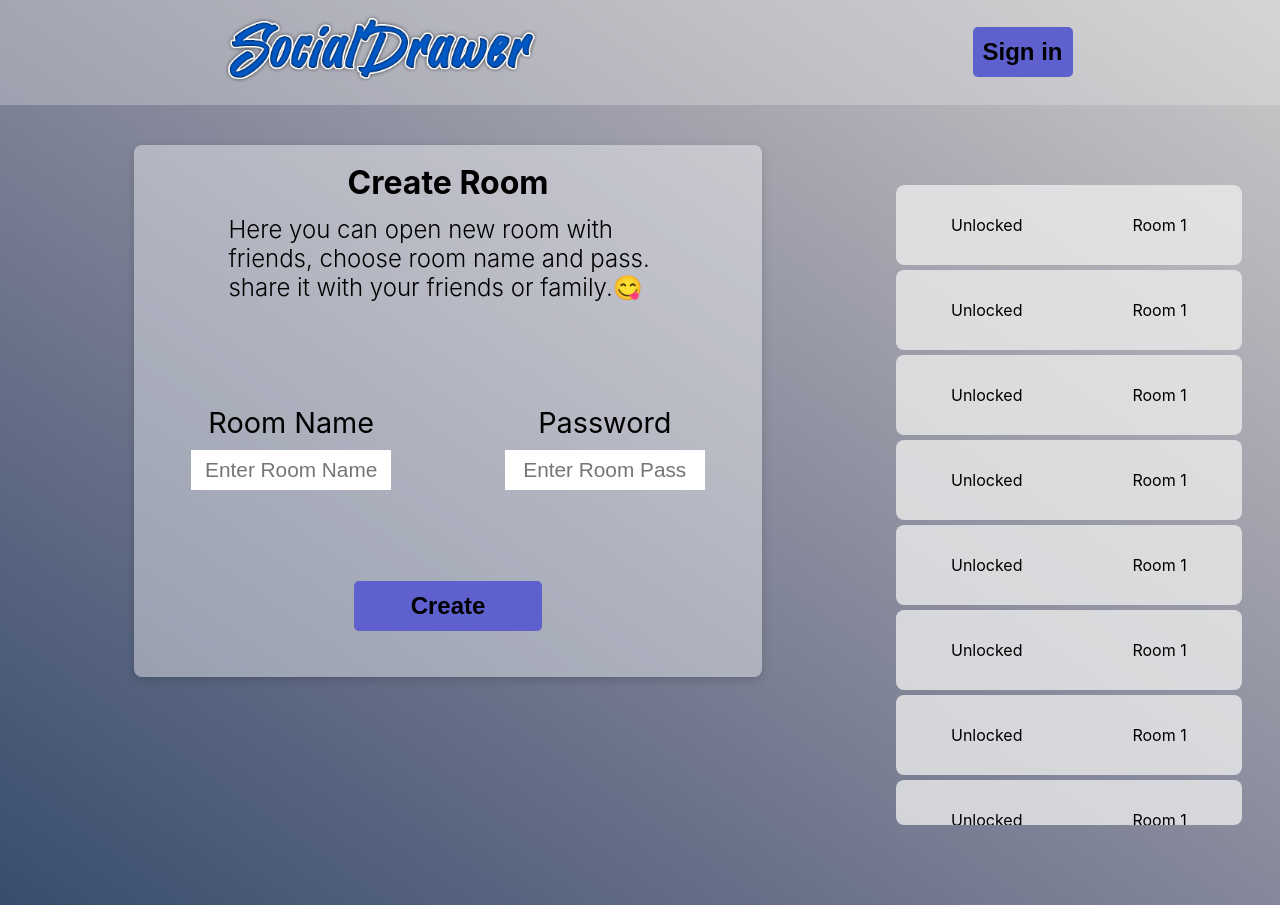
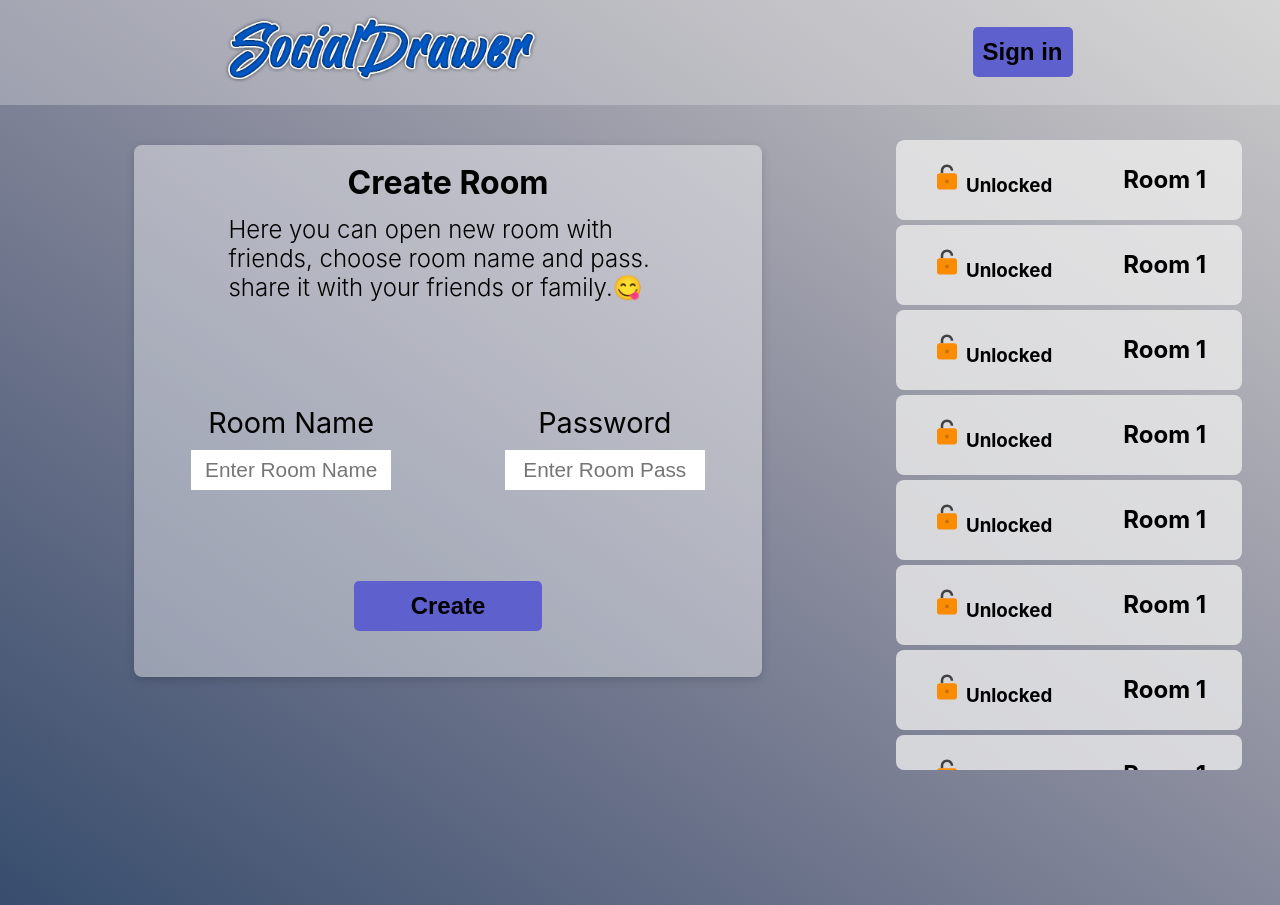
Before and after one commit to ORavid25/drawing-app, a React (Create React App) app: page /rooms in a window 1280 px wide. Built offline with nearby package versions, Linux system fonts and the light colour scheme.

Commit message:
finish roomDisplay UI

```diff
--- a/package.json
+++ b/package.json
@@ -8,6 +8,7 @@
     "@testing-library/user-event": "^13.5.0",
     "react": "^17.0.2",
     "react-dom": "^17.0.2",
+    "react-icons": "^4.3.1",
     "react-router-dom": "^6.2.1",
     "react-scripts": "5.0.0",
     "web-vitals": "^2.1.4"
--- a/src/components/RoomsDisplay.js
+++ b/src/components/RoomsDisplay.js
@@ -1,15 +1,16 @@
 import React from "react";
 import "../css/RoomsDisplay.css";
+import {FcLock,FcUnlock} from 'react-icons/fc';
 
 const RoomCard = () => {
   return (
     <div dir="rtl" className="card-container">
       <div className="roomName-container">
-        <p>Room 1</p>
+        <h2>Room 1</h2>
       </div>
       <div>
         {/* icon lock/unlocked */}
-        <p>Unlocked</p>
+        <h3>Unlocked <FcUnlock size={30}/></h3>
       </div>
     </div>
   );
--- a/src/css/RoomsDisplay.css
+++ b/src/css/RoomsDisplay.css
@@ -1,10 +1,10 @@
 .rooms-container{
+    min-width: 90%;
+    max-height: 90%;
+    border-radius:8px;
+    overflow: auto;
+}
 
-    min-width: 90%;
-    max-height: 80%;
-    border-radius:8px;
-    overflow-y: auto;
-}
 
 .card-container{
     display:flex;
--- a/src/index.css
+++ b/src/index.css
@@ -1,3 +1,11 @@
+html{
+    overflow-y:scroll;
+}
+::-webkit-scrollbar{
+    width:0px;
+    background:transparent;
+}
+
 body {
   margin: 0;
   font-family: -apple-system, BlinkMacSystemFont, 'Segoe UI', 'Roboto', 'Oxygen',
--- a/src/style.css
+++ b/src/style.css
@@ -3,6 +3,7 @@
   padding: 0;
   border: 0;
 }
+
 
 .container {
   min-width: 100%;
@@ -92,10 +93,10 @@
 
 .roomDisplay-container{
   min-width: 30%;
-  max-height: 800px;
+  max-height: 700px;
   display:flex;
-
   align-items: center;
+  overflow: hidden;
 }
 
 
```
Also changed, not shown: 1 other file (tests, documents, lock files or other folders).
